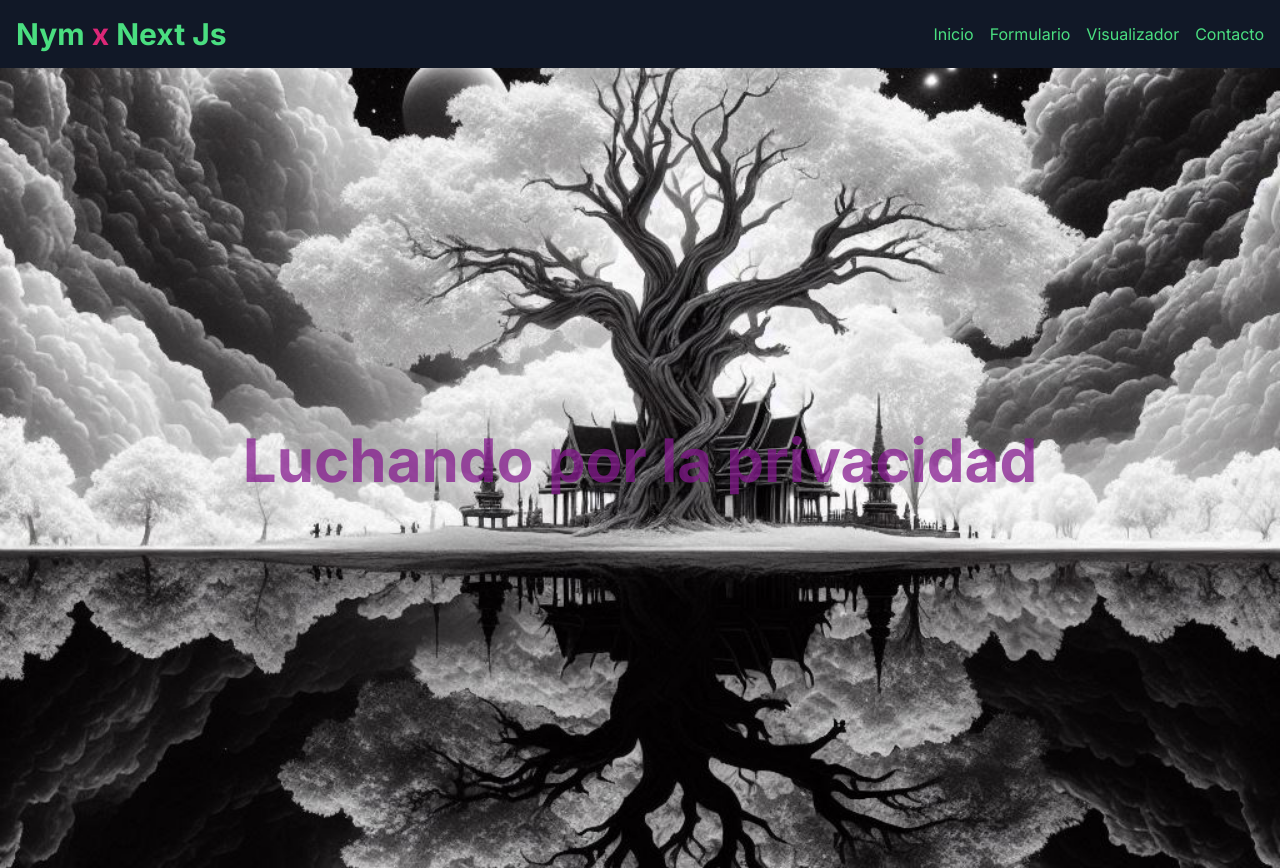
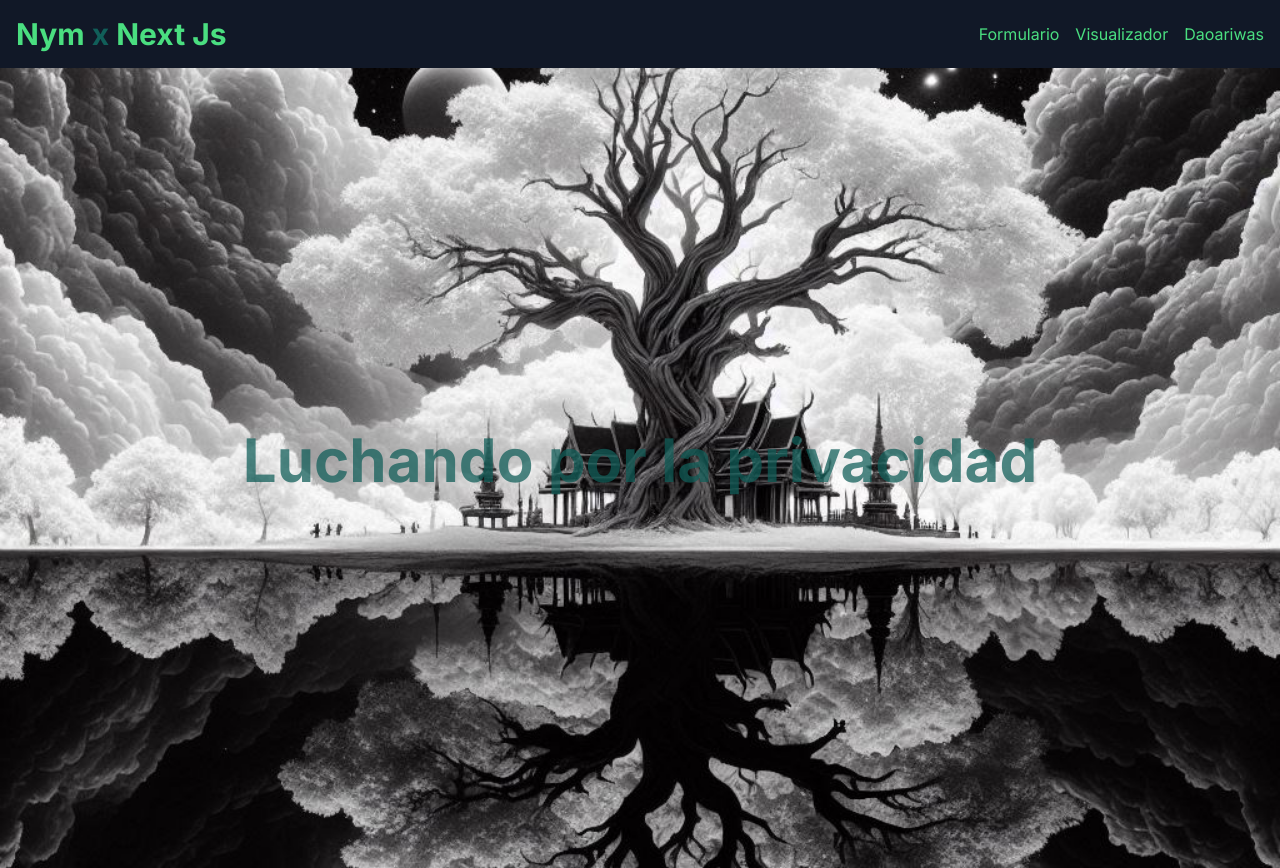
Before and after one commit to JJ111Sanchez/nym-api, a Next.js app: page /hero in a window 1280 px wide. Built offline with nearby package versions, Linux system fonts and the light colour scheme.

Commit message:
style better bbut funcional

```diff
--- a/src/app/formulario/layout.tsx
+++ b/src/app/formulario/layout.tsx
@@ -2,6 +2,7 @@ import type { Metadata } from 'next'
 import { Inter } from 'next/font/google'
 import '../globals.css'
 import Head from 'next/head'
+
 
 const inter = Inter({ subsets: ['latin'] })
 
@@ -16,10 +17,13 @@ export default function RootLayout({
   children: React.ReactNode
 }) {
   return (
-    <html lang="en">
-      <body className={inter.className}>
+    <html lang="es">
+          <body className={inter.className}>
+            <div className='styles.perro' >
+        {children}
+        </div></body>
 
-        {children}</body>
+
     </html>
   )
 }
--- a/src/app/formulario/page.tsx
+++ b/src/app/formulario/page.tsx
@@ -108,7 +108,7 @@ alt="sizas">
 </div>
       {statusMessage && <p className="text-white  text-center text-2xl font-bold pt-4 pb-4 ">{statusMessage}</p>}
       <form onSubmit={sendData} className="p-6 mt-10 bg-gray-200 rounded-md shadow-md w-80 sm:w-96">
-        <h2 className="mb-5 text-3xl font-bold text-center text-purple-600">Envia tus datos por la mixnet</h2>
+        <h2 className="mb-5 text-3xl font-bold text-center text-teal-700">Envia tus datos por la mixnet</h2>
         <input
           type="text"
           placeholder="Nombre"
@@ -151,7 +151,7 @@ alt="sizas">
           onChange={(e) => setMessage(e.target.value)}
           className="w-full px-3 py-2 mb-5 text-black placeholder-gray-500 bg-gray-300 rounded-md focus:outline-none focus:ring-2 focus:ring-purple-600"
         />
-        <button type="submit" className="w-full px-3 py-2 text-white bg-purple-600 rounded-md hover:bg-purple-700">Enviar</button>
+        <button type="submit" className="w-full px-3 py-2 text-white bg-teal-600 rounded-md hover:bg-teal-800">Enviar</button>
       </form>
     </div>
 
--- a/src/app/header/layout.tsx
+++ b/src/app/header/layout.tsx
@@ -15,8 +15,9 @@ export default function RootLayout({
   children: React.ReactNode
 }) {
   return (
-    <html lang="en">
-      <body className={inter.className}>{children}</body>
+    <html lang="es">
+      <body className={inter.className}>
+        {children}</body>
     </html>
   )
 }
--- a/src/app/header/page.tsx
+++ b/src/app/header/page.tsx
@@ -1,5 +1,6 @@
 'use client'
 import React, { useState } from 'react';
+
 
 
 const Header = () => {
@@ -9,7 +10,7 @@ const Header = () => {
     <header className="bg-gray-900 text-green-400 p-4">
       <div className="container mx-auto flex justify-between items-center">
         <a href="/"><h1 className="text-3xl font-bold">
-         Nym <span className="text-pink-600"> x </span> Next Js
+         Nym <span className="text-teal-800"> x </span> Next Js
         </h1></a>
         <div className="md:hidden">
           <button onClick={() => setIsMenuOpen(!isMenuOpen)}>
@@ -29,10 +30,10 @@ const Header = () => {
         </div>
         <nav className={`${isMenuOpen ? 'block' : 'hidden'} md:block`}>
           <ul className="flex flex-col md:flex-row space-y-4 md:space-y-0 md:space-x-4">
-            <li><a href="#" className="hover:text-pink-600">Inicio</a></li>
-            <li><a href="/formulario" className="hover:text-pink-600">Formulario</a></li>
-            <li><a href="/visualizer" className="hover:text-pink-600">Visualizador</a></li>
-            <li><a href="#" className="hover:text-pink-600">Contacto</a></li>
+
+            <li><a href="/formulario" className="hover:text-teal-800">Formulario</a></li>
+            <li><a href="/visualizer" className="hover:text-teal-800">Visualizador</a></li>
+            <li><a href="https://www.daoariwas.xyz/" target="_blank" className="hover:text-teal-800">Daoariwas</a></li>
           </ul>
         </nav>
       </div>
--- a/src/app/hero/page.tsx
+++ b/src/app/hero/page.tsx
@@ -17,7 +17,7 @@ export default function Hero() {
 
       />
       <div className="absolute z-10 text-center">
-        <h1 className="text-6xl text-fuchsia-800 font-bold mb-4 animate-pulse">Luchando por la privacidad</h1>
+        <h1 className="text-6xl text-teal-800 font-bold mb-4 animate-pulse">Luchando por la privacidad</h1>
 
 
       </div>
--- a/src/app/page.tsx
+++ b/src/app/page.tsx
@@ -12,10 +12,11 @@ const App = () => {
 
   <main>
     <Hero />
-    <Card />
-    <Comments />
-   <Suscribete  />
-   <DataViewComponent />
+
+
+
+   <DataViewComponent
+   />
 
 
     </main>
--- a/src/app/visualizer/page.tsx
+++ b/src/app/visualizer/page.tsx
@@ -58,7 +58,7 @@ const Visualizer = () => {
 
   return (
 
-    <div className="flex flex-col">
+    <div className="flex flex-col pt-8 pb-8">
 
       <h1 className=" text-center pb-4 pt-4 text-3xl text-teal-500"> Datos ingresados vía mixnet </h1>
   <div className="overflow-x-auto sm:mx-0.5 lg:mx-0.5  shadow-lg shadow-teal-700">
```
Also changed, not shown: src/app/globals.css (line endings or trailing spaces).
